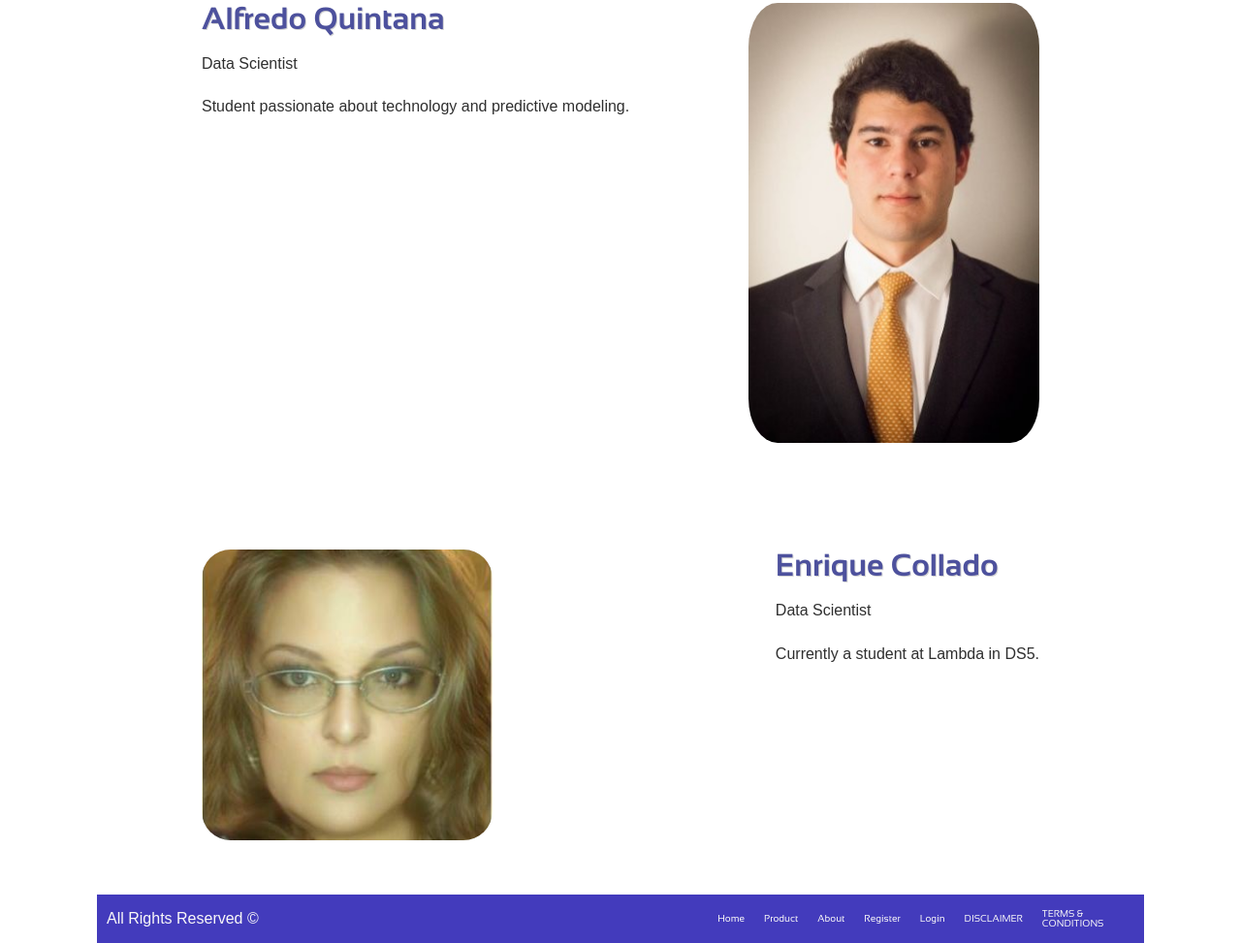
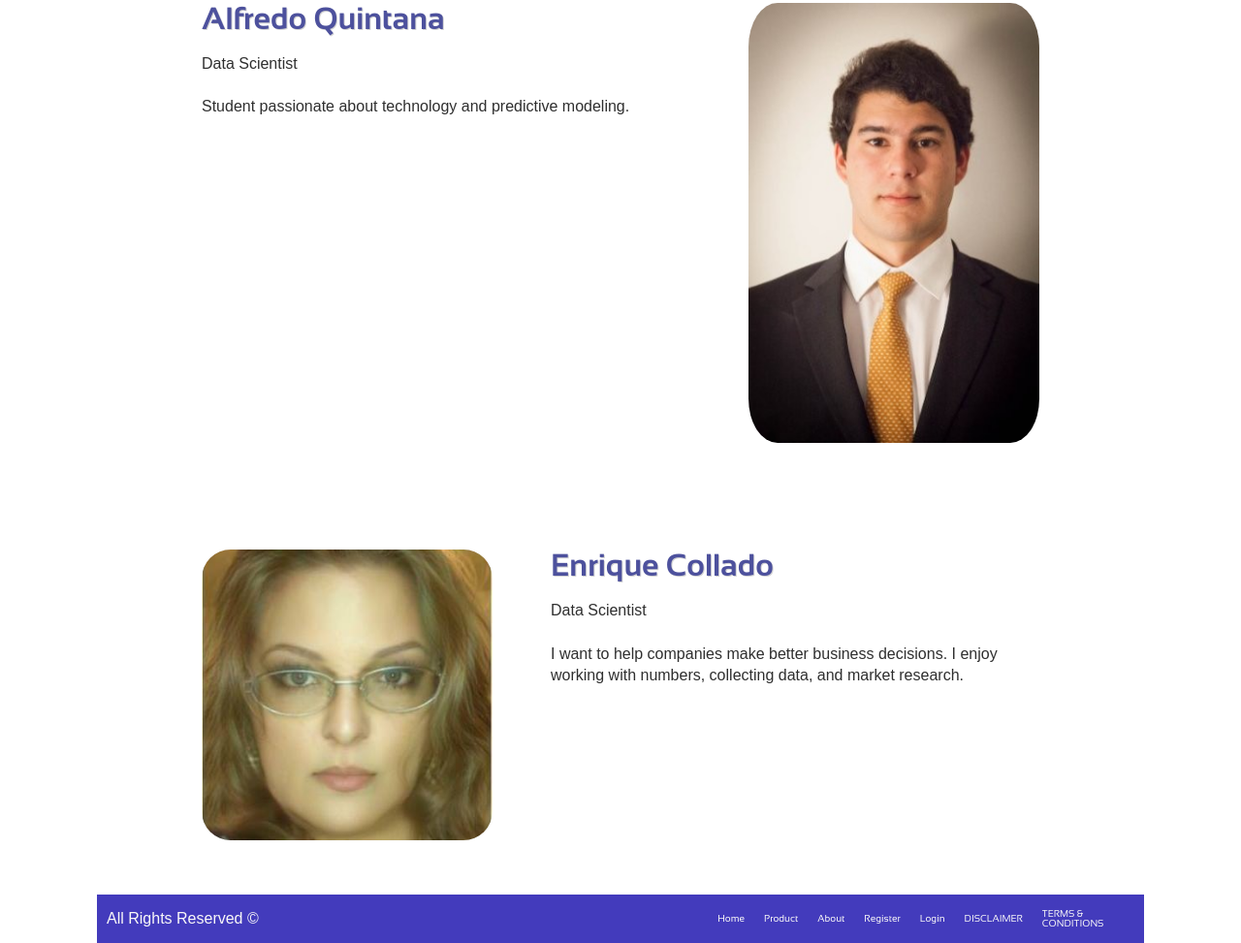
Before and after one commit to Business-Recommendation/web-ui, a website: page about.html in a window 1280 px wide. Shown: the part 4463-5436 px from the top of the page at 97% size. Drawn offline with Linux system fonts and the light colour scheme.

Commit message:
Added Enriques Bio

```diff
--- a/about.html
+++ b/about.html
@@ -214,7 +214,7 @@
             <h2>Enrique Collado</h2>
             <p>
               Data Scientist <br /><br />
-              Currently a student at Lambda in DS5.
+              I want to help companies make better business decisions. I enjoy working with numbers, collecting data, and market research.
             </p>
           </div>
         </section>
```
